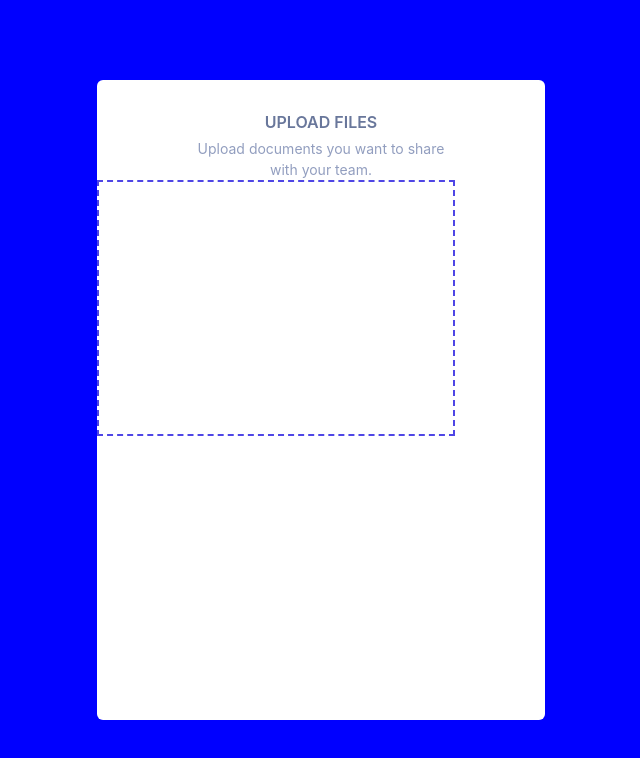
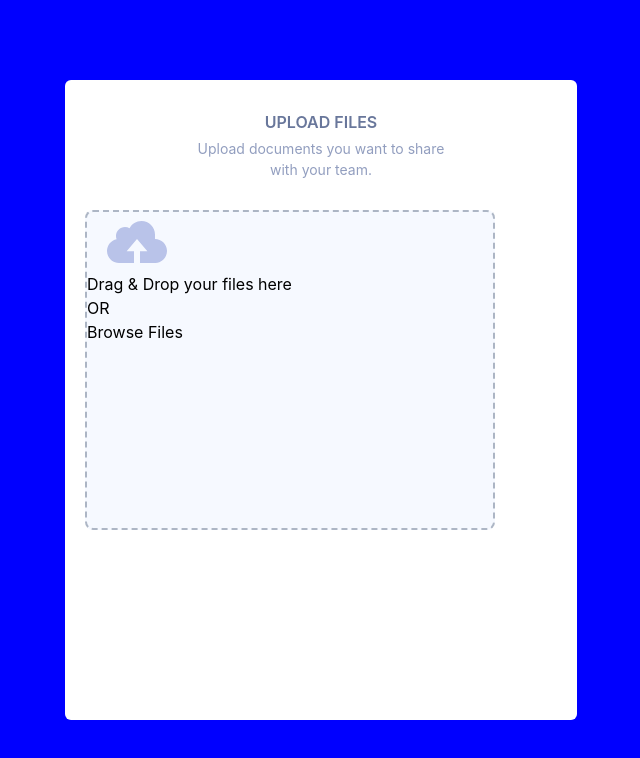
Before and after one commit to priyannka098/Upload_files, a React (Create React App) app: page / in a window 1280 px wide. Shown: the top 758 px of the page, without its empty margins (319-959 px from the left). Built offline with nearby package versions, Linux system fonts and the light colour scheme.

Commit message:
Ui of Upload Component

```diff
--- a/src/UploadComponent/Upload.jsx
+++ b/src/UploadComponent/Upload.jsx
@@ -1,22 +1,34 @@
 import React from "react";
+import uploadicon from "../Images/uploadicon.svg";
 
 const Upload =()=>{
 
     return(
         <>
-        <div className="h-[80%] w-[35%] bg-[white]  rounded-md">
+        <div className="h-[80%] w-[40%] bg-[white]  rounded-md ">
         <div className="flex justify-center items-center">
           <p><span className="flex justify-center items-center font-semibold text-[16px] text-[#69779b] mt-[30px] mb-[2px]">UPLOAD FILES</span>
          <span className="text-sm text-[#929ebf]">Upload documents you want to share</span>
-         <span className=" flex justify-center items-center text-sm text-[#929ebf]"> with your team.</span>
+         <span className="  mb-[10px] flex justify-center items-center text-sm text-[#929ebf]"> with your team.</span>
           </p>
+          </div>
+
+         <div className="  h-[50%] w-[80%] border-dashed  border-2 border-slate-500/50 rounded-lg m-[20px] bg-[#f6f9ff]">
+            <div className="">
+                <img  className=" h-[60px] w-[100px]"src={uploadicon} alt="cloud-upload-icon"></img>
+                <p> Drag & Drop your files here</p>
+                <p> OR</p>
+                <button> Browse Files</button>
+            </div>
+
+         </div>
+
+
+
+
+
         </div>
 
-
-         <div className="h-[40%] w-[80%] border-dashed border-2 border-indigo-600">
-
-        </div>
-        </div>
         </>
 
     )
```
Also changed, not shown: src/Images/uploadicon.svg (added).
